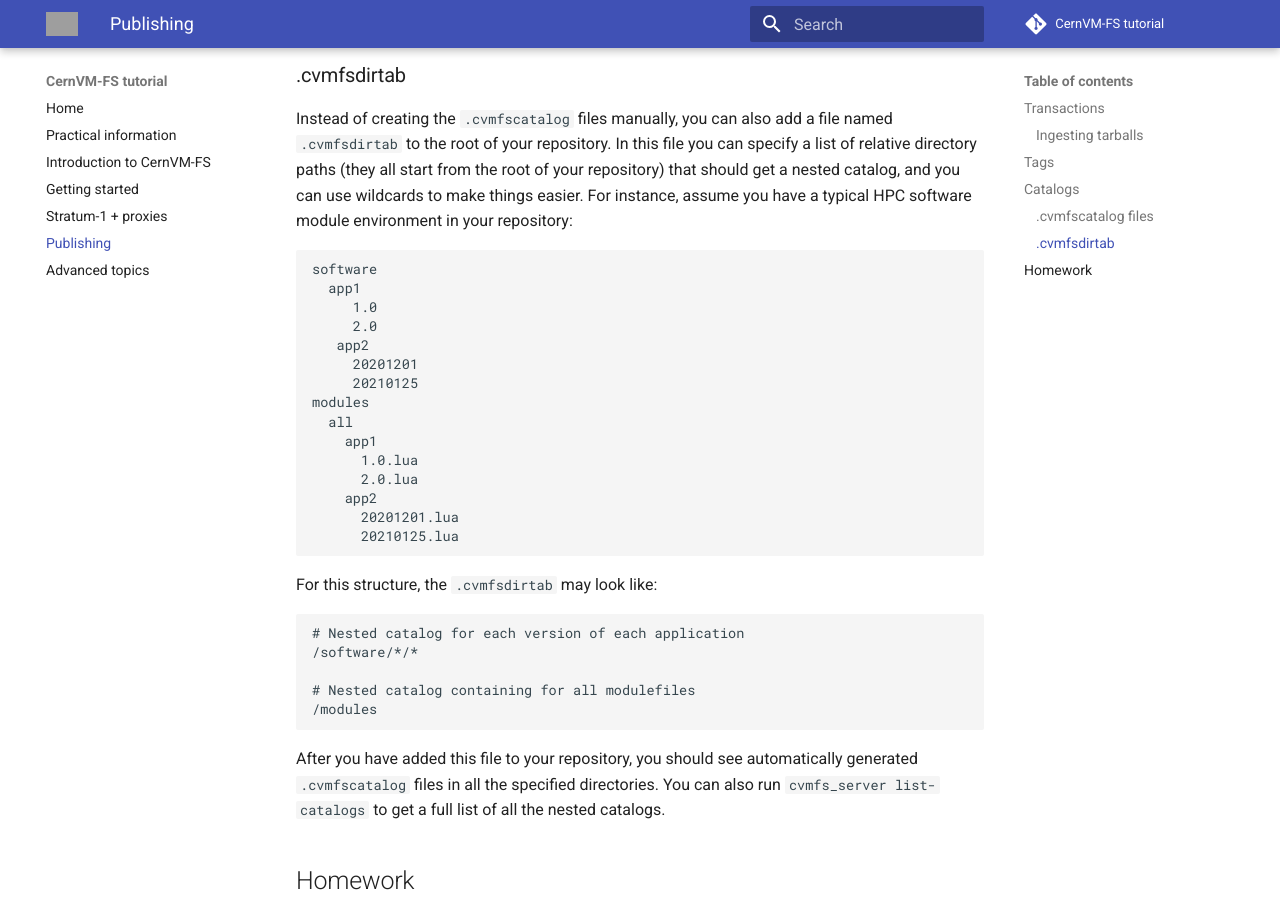
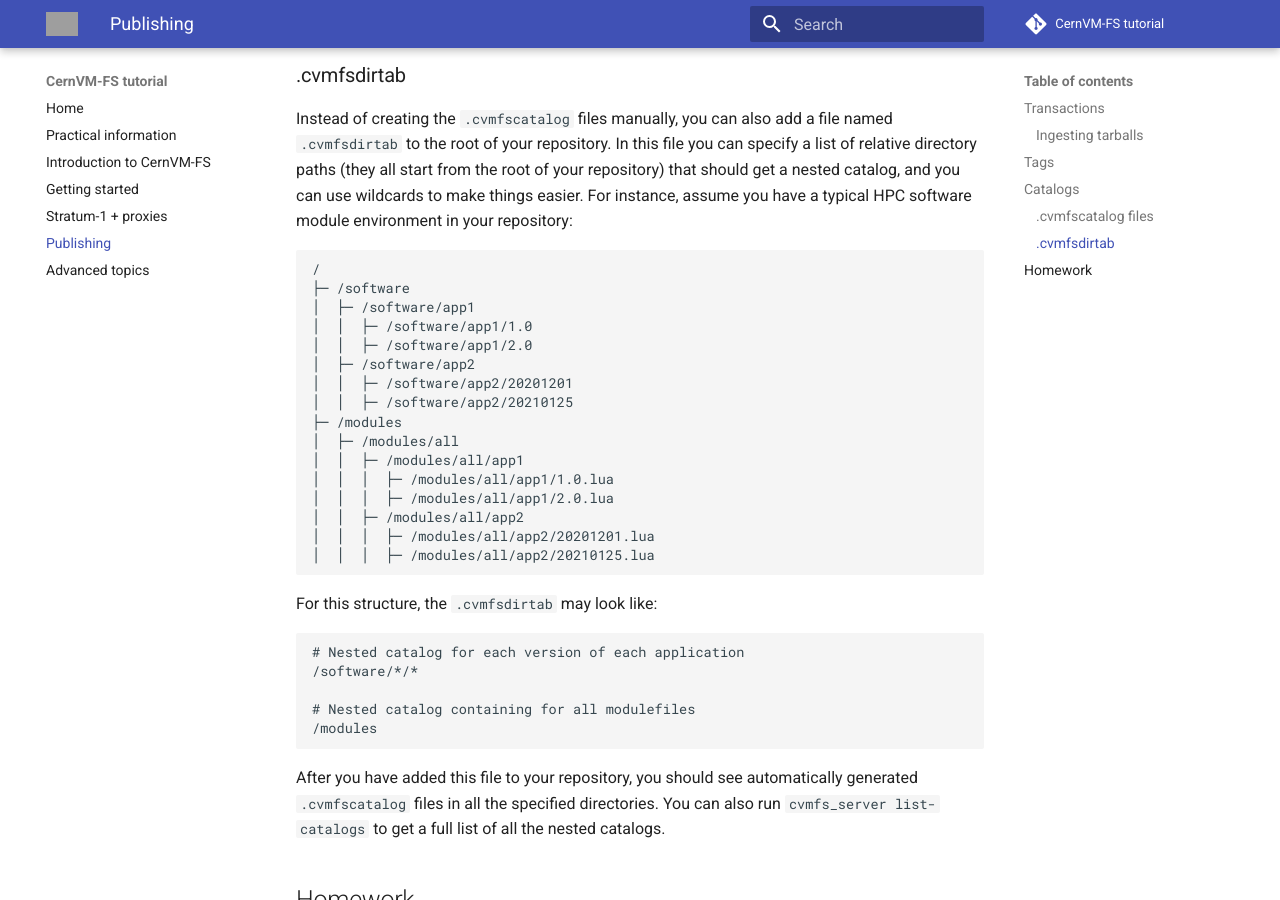
Before and after one commit to cvmfs-contrib/cvmfs-tutorial-2021, an MkDocs documentation site: the page built from docs/04_publishing.md, in a window 1280 px wide and 900 px high, scrolled down 2395 px. Built offline with MkDocs 1.6.1 and Material for MkDocs 9.7.7, drawn with Linux system fonts in a browser that asks for light colours; comment, search, counter and statistics services are not loaded; grey boxes are pictures that could not be loaded.

Commit message:
ascii art for directory layout

````diff
--- a/docs/04_publishing.md
+++ b/docs/04_publishing.md
@@ -70,21 +70,22 @@
 ### .cvmfsdirtab
 Instead of creating the `.cvmfscatalog` files manually, you can also add a file named `.cvmfsdirtab` to the root of your repository. In this file you can specify a list of relative directory paths (they all start from the root of your repository) that should get a nested catalog, and you can use wildcards to make things easier. For instance, assume you have a typical HPC software module environment in your repository:
 ```
-software
-  app1
-     1.0
-     2.0
-   app2
-     20201201
-     20210125
-modules
-  all
-    app1
-      1.0.lua
-      2.0.lua
-    app2
-      20201201.lua
-      20210125.lua
+/
+├─ /software
+│  ├─ /software/app1
+│  │  ├─ /software/app1/1.0
+│  │  ├─ /software/app1/2.0
+│  ├─ /software/app2
+│  │  ├─ /software/app2/20201201
+│  │  ├─ /software/app2/20210125
+├─ /modules
+│  ├─ /modules/all
+│  │  ├─ /modules/all/app1
+│  │  │  ├─ /modules/all/app1/1.0.lua
+│  │  │  ├─ /modules/all/app1/2.0.lua
+│  │  ├─ /modules/all/app2
+│  │  │  ├─ /modules/all/app2/20201201.lua
+│  │  │  ├─ /modules/all/app2/20210125.lua
 ```
 
 For this structure, the `.cvmfsdirtab` may look like:
````
